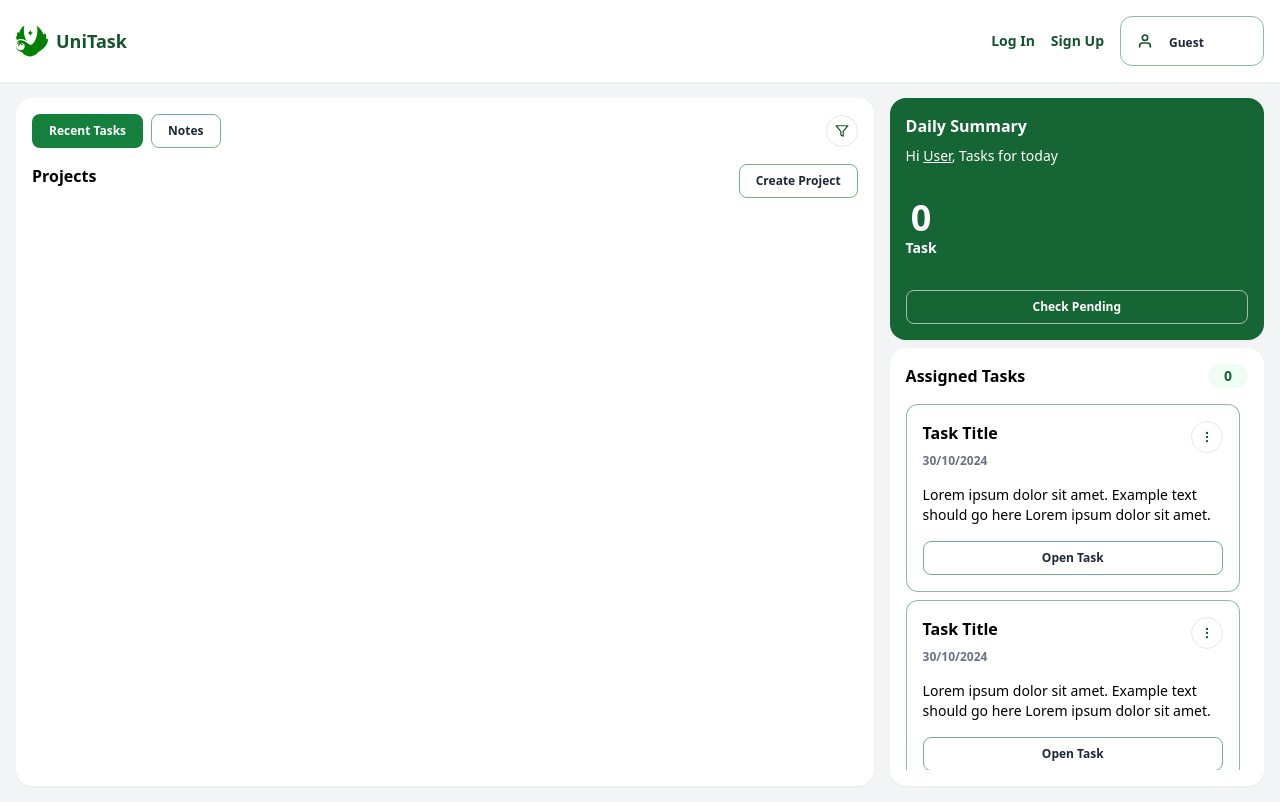
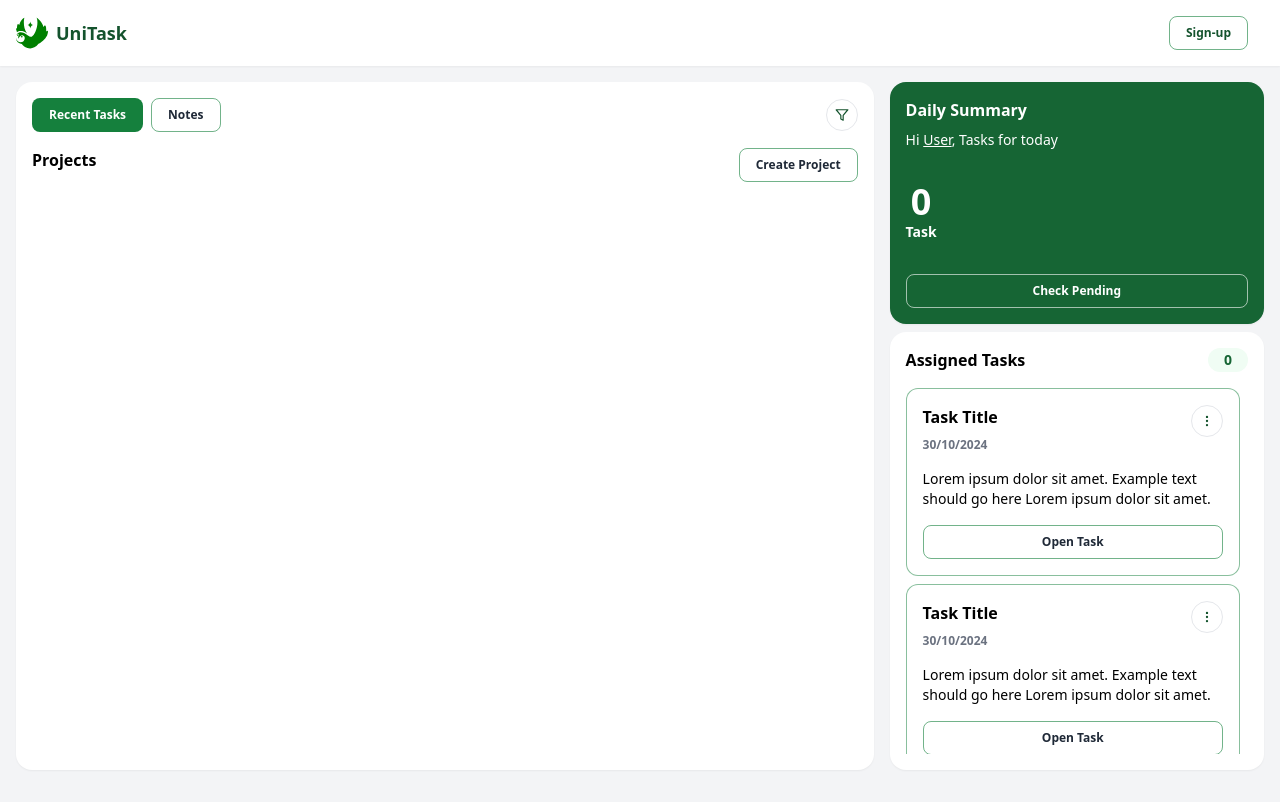
Before and after one commit to ArisSongalia/UniTask, a React (Vite) app: page / in a window 1280 px wide. Built offline with nearby package versions, Linux system fonts and the light colour scheme.

Commit message:
firebase initial setup

```diff
--- a/package.json
+++ b/package.json
@@ -11,6 +11,7 @@
   },
   "dependencies": {
     "feather-icons": "^4.29.2",
+    "firebase": "^11.0.2",
     "react": "^18.3.1",
     "react-dom": "^18.3.1",
     "react-router-dom": "^6.27.0"
--- a/src/components/Modal.jsx
+++ b/src/components/Modal.jsx
@@ -2,6 +2,8 @@ import React, { useState } from 'react';
 import { IconAction } from './Icon';
 import Button from './Button';
 import { IconTitleSection } from './TitleSection';
+import { auth } from '../config/firebase';
+import { createUserWithEmailAndPassword } from 'firebase/auth';
 
 function CreateProject({closeModal, onSave}) {
   const [form, setForm] = useState({
@@ -354,41 +356,64 @@ function CreateNote({closeModal, onSave}) {
 }
 
 function Signup({ closeModal }) {
+  const [email, setEmail] = useState('');
+  const [password, setPassword] = useState('');
+
+  const signUp = async () => {
+    try {
+      await createUserWithEmailAndPassword(auth, email, password);
+      document.getElementById('display').style.color = "green";
+      document.getElementById('display').innerHTML = "User Successfully Registered";
+      setEmail('');
+      setPassword('');
+    } catch (error) {
+      document.getElementById('display').style.color = "red";
+      document.getElementById('display').innerHTML = 'Error during sign-up: ' + error.message;
+    }
+  };
+
   return (
     <div className='fixed inset-0 bg-black bg-opacity-50 flex justify-center items-center w-[100vw] h-[100vh]'>
       <div id='main' className='flex flex-col bg-white rounded-xl w-[35rem] p-6 shadow-lg'>
-        <IconTitleSection title='Sign Up' dataFeather='x' iconOnClick={closeModal} className='text-xl'/>
-        <form method="POST" className='flex flex-col gap-4'>
-          <label htmlFor="email" className='flex flex-col'>
+        <IconTitleSection title='Sign Up' dataFeather='x' iconOnClick={closeModal} />
+        <form method="POST" className='flex flex-col gap-4' onSubmit={(e) => { e.preventDefault(); signUp(); }}>
+          <label htmlFor="email" className='flex flex-col text-sm'>
             Email
             <input
               type="email"
               id="email"
+              value={email}
+              onChange={(e) => setEmail(e.target.value)}
               className='mt-1 border border-gray-300 rounded-lg px-4 py-2 focus:ring-2 focus:ring-green-500 focus:outline-none'
             />
           </label>
-          <label htmlFor="pin" className='flex flex-col'>
+          <label htmlFor="password" className='flex flex-col text-sm'>
             Password
             <input
               type="password"
-              id="pin"
+              id="password"
+              value={password}
+              onChange={(e) => setPassword(e.target.value)}
               className='mt-1 border border-gray-300 rounded-lg px-4 py-2 focus:ring-2 focus:ring-green-500 focus:outline-none'
             />
           </label>
+          <p id='display'></p>
+          <Button text='Sign Up' onClick={signUp} />
         </form>
-        <hr className='border mt-8 mb-6'/>
+        <hr className='border mt-8 mb-6' />
         <section className="w-full flex flex-col gap-4 items-center">
           <p>Or sign up with</p>
           <section className='flex gap-2'>
-            <IconAction dataFeather='at-sign' className='h-[2.5rem] w-[2.5rem]' />
+            <IconAction dataFeather='mail' className='h-[2.5rem] w-[2.5rem]' />
             <IconAction dataFeather='facebook' className='h-[2.5rem] w-[2.5rem]' />
-            <IconAction dataFeather='twitter' className='h-[2.5rem] w-[2.5rem]'  />
+            <IconAction dataFeather='twitter' className='h-[2.5rem] w-[2.5rem]' />
           </section>
         </section>
       </div>
     </div>
   );
 }
+
 
 function UserProfile({ closeModal, userName }) {
   return (
--- a/src/components/Navbar.jsx
+++ b/src/components/Navbar.jsx
@@ -5,18 +5,14 @@ import { Signup } from './Modal';
 import TaskNavBar from './TaskNavBar';
 import UserCard from './UserCard';
 import { UserProfile } from './Modal';
+import Button from './Button';
 
-function Navbar({userName = "Guest"}) {
+function Navbar() {
   const [showPopUp, setShowPopUp] = useState(false);
-  const [showUserProfile, setShowUserProfile] = useState(false);
   const location = useLocation();
 
   const togglePopUp = () => {
     setShowPopUp(!showPopUp);
-  };
-
-  const toggleUserProfile = () => {
-    setShowUserProfile(!showUserProfile);
   };
 
   if (location.pathname === '/TaskMain') {
@@ -31,30 +27,12 @@ function Navbar({userName = "Guest"}) {
           <a href="#" className="text-green-900 text-lg font-bold">UniTask</a>
         </span>
 
-        <section className="flex gap-4 items-center w-fit">
-          <p
-            onClick={togglePopUp}
-            className="text-green-900 text-sm font-bold hover:cursor-pointer hover:text-green-700"
-            >
-              Log In
-              {showPopUp && <Signup closeModal={togglePopUp} />}
-          </p>
-
-          <p
-            onClick={togglePopUp}
-            className="text-green-900 text-sm font-bold hover:cursor-pointer hover:text-green-700"
-            >
-              Sign Up
-              {showPopUp && <Signup closeModal={togglePopUp} />}
-          </p>
-
-          <UserCard
-            className='border border-green-700 border-opacity-50'
-            name={userName}
-            onClick={toggleUserProfile}
-          />
-            {showUserProfile && <UserProfile userName={userName} closeModal={toggleUserProfile} />}
-        </section>
+        <Button
+          onClick={togglePopUp}
+          className="text-green-900 text-sm mx-4 font-bold hover:cursor-pointer hover:text-green-700"
+          text='Sign-up'
+        />
+        {showPopUp && <Signup closeModal={togglePopUp}/>}
 
       </div>
     </section>
--- /dev/null
+++ b/src/config/firebase.js
@@ -0,0 +1,20 @@
+import { initializeApp } from "firebase/app";
+import { getAnalytics } from "firebase/analytics";
+import { getAuth } from "firebase/auth";
+
+const firebaseConfig = {
+  apiKey: "AIzaSyANEbqOmBO1iYDFXkYMUCC2vl3TaYRMgjs",
+  authDomain: "unitask-b9b5e.firebaseapp.com",
+  projectId: "unitask-b9b5e",
+  storageBucket: "unitask-b9b5e.firebasestorage.app",
+  messagingSenderId: "103699486640",
+  appId: "1:103699486640:web:9352f9ea290b260e8f2875",
+  measurementId: "G-8FG7KVP785"
+};
+
+// Initialize Firebase
+const app = initializeApp(firebaseConfig);
+const analytics = getAnalytics(app);
+const auth = getAuth(app);
+
+export { auth };
```
Also changed, not shown: 1 other file (tests, documents, lock files or other folders).
